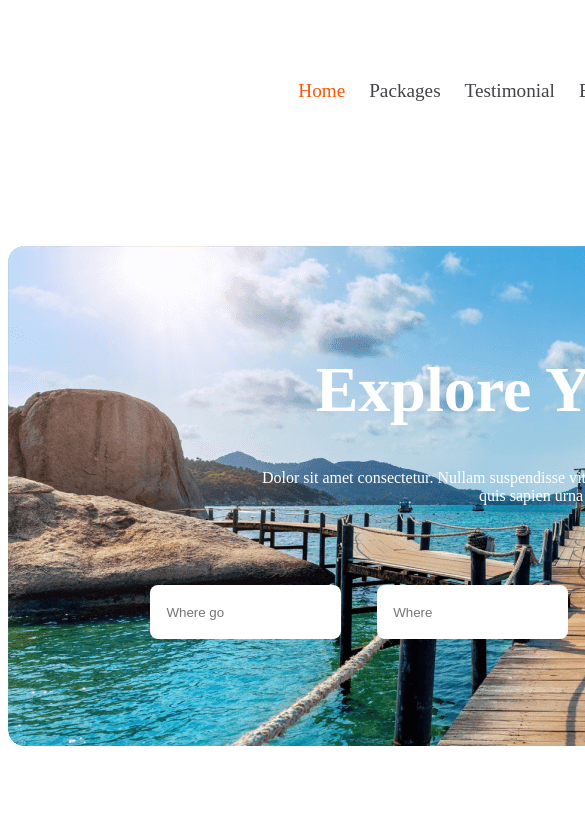
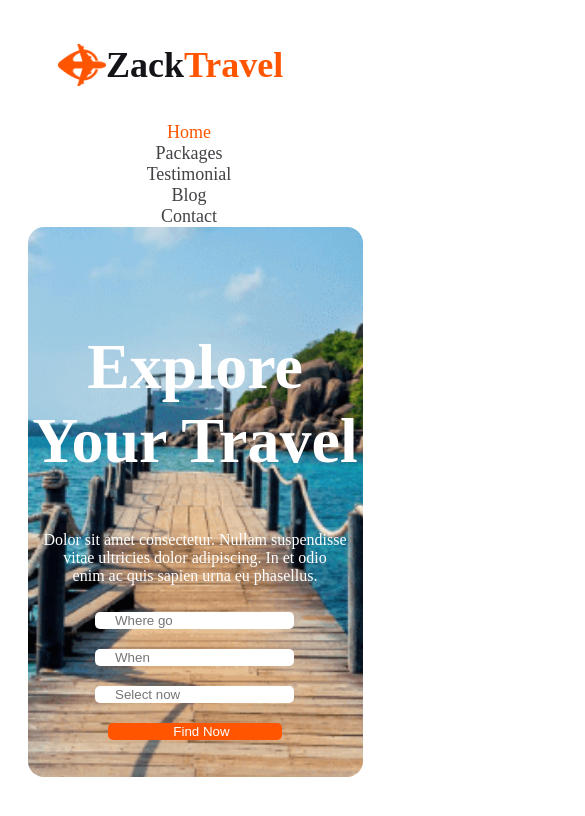
Before and after one commit to romanibra/second-assignment, a plain HTML site: page index.html in a window 390 px wide. Shown: the top 816 px of the page, 585 px wide, since content can reach past the window. Drawn offline with Linux system fonts and the light colour scheme.

Commit message:
banner responsive done

```diff
--- a/index.html
+++ b/index.html
@@ -8,47 +8,44 @@
 
 </head>
 <body>
-    <nav>
-        <div class="molla">
-            <div class="nav-logo">
-            <div>
-                <img style="width: 3rem; height: 3.5rem;" src="Images/Group 40071 (2).png" alt="">
+    <header>
+        <nav class="header-section">
+            <div class="nav-container">
+                <img src="Images/Group 40071 (2).png" alt="">
+                <p>Zack<span>Travel</span></p>
             </div>
-            <div class="nav-tittle">
-                <h1>Molla <span>Travel</span></h1>
+            <div class="menu">
+                <a href=""><span>Home</span></a>
+                <a href="">Packages</a>
+                <a href="">Testimonial</a>
+                <a href="">Blog</a>
+                <a href="">Contact</a>
             </div>
-        </div>
-        <div>
-           <ul>
-           <li><a href=""></a> <span>Home</span></li>
-           <li><a href=""></a>Packages</li>
-           <li><a href=""></a>Testimonial</li>
-           <li><a href=""></a>Blog</li>
-           <li><a href=""></a>Contact</li>
-           </ul>
-        </div>
+        </nav>
+
+    </header>
+    <main>
+        <section class="banner-container">
+            <div class="banner"><div class="banner-tittle">
+                <h1>Explore Your Travel</h1>
+            <p>Dolor sit amet consectetur. Nullam suspendisse vitae ultricies dolor adipiscing. In et odio <br> enim ac quis sapien urna eu phasellus.</p>
+            </div>
+            <form>
+                <input type="text" placeholder="Where go">
+                <input type="text" placeholder="When">
+                <input type="text" placeholder="Select now">
+                <input class="btn" type="button" value="Find Now">
 
 
-    </div>
-
-    </nav>
-    <header>
-        <div class="banner-container">
-            <div class="banner-tittle">
-                <h1>Explore Your Travel</h1>
-                <p>Dolor sit amet consectetur. Nullam suspendisse vitae ultricies dolor adipiscing. In et odio enim ac quis sapien urna eu phasellus.</p>
+            </form>
 
             </div>
-            <div class="banner-form">
-                <form>
-                    <input type="text" placeholder="Where go">
-                    <input type="text" placeholder="Where">
-                    <input type="text" placeholder="Select Type">
-                    <button>Find Now</button>
-                </form>
-            </div>
 
-        </div>
-    </header>
+        </section>
+
+    </main>
+    <footer>
+
+    </footer>
 </body>
 </html>
--- a/styles/styles.css
+++ b/styles/styles.css
@@ -1,89 +1,124 @@
-/* nav section */
-nav{
+.header-section{
+    max-width: 1400px;
+
     margin: 0 auto;
     display: flex;
-    justify-content: center;
 }
-.molla{
+.nav-container{
+    min-height: 20px;
     display: flex;
-    justify-content: space-around;
-
+    align-items: center;
+    width: 50%;
 
 }
-nav .nav-logo{
-    display: flex;
-    gap: 1rem;
+.nav-container img{
+    width: 48px;
+}
+.nav-container p{
     color: #131318;
 font-family: Mulish;
-font-size: 2.3rem;
-padding-right:22rem ;
+font-size: 36px;
+font-weight: 800;
 }
-nav img{
-    margin-top: 3.2rem;
+span{
+    color: #FF5400;
 }
-nav ul {
+.menu{
+    width:50%;
     display: flex;
-    list-style: none;
-    gap: 1.5rem;
-    margin-top: 4.5rem;
+    justify-content: space-evenly;
+    align-items: center;
+}
+.menu a{
+    text-decoration: none;
     color:  #424247;
-text-align: center;
 font-family: Mulish;
-font-size: 1.2rem;
+font-size: 18px;
 font-weight: 400;
 
 }
-/* shared style */
+/* .banner-style */
+.banner{
+background-image: url("../Images/Group\ 13\ \(1\)\ \(1\).png");
+background-repeat: no-repeat;
+background-size: cover;
+background-attachment: fixed;
+background-position: center;
+border-radius: 16px;
+width: 1170px;
+height: 500px;
+margin: 0 auto;
+padding-top: 50px;
 
-span{
-    color: #FF5400;
 }
-.banner-container{
-    background-image:url('../Images/Group\ 13\ \(1\)\ \(1\).png');
-    width: 73.125rem;
-height: 31.25rem;
-border-radius:1rem;
-margin:20px auto ;
-text-align: center;
-}
-.banner-container .banner-tittle{
-    padding-top:4rem ;
-}
-.banner-container .banner-tittle h1{
+.banner-tittle h1{
     color: #FFF;
 font-family: Mulish;
-font-size: 4rem;
-font-style: normal;
+font-size: 64px;
 font-weight: 800;
-line-height: normal;
+text-align: center
+;
 }
-.banner-container .banner-tittle p{
+.banner-tittle p{
     color: #FFF;
-font-family: Mulish;
-font-size: 1rem;
-font-weight: 400;
-margin-left: 15.4rem;
-max-width: 40rem;
+    text-align: center;
+    font-family: Mulish;
+    font-size: 16px;
+    font-style: normal;
+    font-weight: 400;
+
 }
-.banner-container form input{
-    width: 10.8rem;
-height: 3.25rem;
-border-radius: .5rem;
-background: #FFF;
-border: none;
-margin-right: 2rem;
-margin-top: 4rem;
-padding-left: 1rem;
+
+.banner form{
+     display: flex;
+   justify-content: center;
+   width: 174px;
+height: 52px;
+padding-left: 40%;
+gap: 20px;
+border-radius: 8px;
+
 }
-.banner-container form button{
-    border-radius: .5rem;
+  form input{
+    padding-left: 20px;
+    border-radius: 5px;
+    border: none;
+  }
+form .btn{
+    width: 174px;
+height: 52px;
 background: #FF5400;
-width: 10.8rem;
-height: 3.25rem;
-flex-shrink: 0;
-border: none;
-margin-right: 2rem;
-margin-top: 4rem;
-padding-left: 1rem;
 color: #FFF;
+
 }
+
+
+
+
+
+@media screen and (max-width:576px) {
+
+    .header-section{
+        flex-direction: column;
+        margin-left: 50px;
+    }
+    .menu{
+        flex-direction: column;
+        margin-left: 50px;
+    }
+    .banner form{
+        flex-direction: column;
+        margin-right: 20px;
+        width: 174px;
+        height: 50px;
+        padding-left:80px ;
+        padding-top: 50px;
+        gap: 20px;
+        align-items: center;
+
+    }
+    .banner{
+        max-width: 100%;
+        width: 335px;
+    }
+}
```
